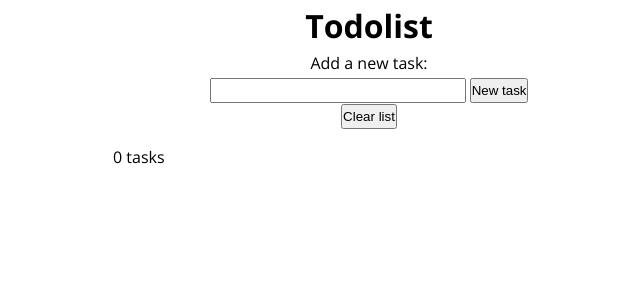
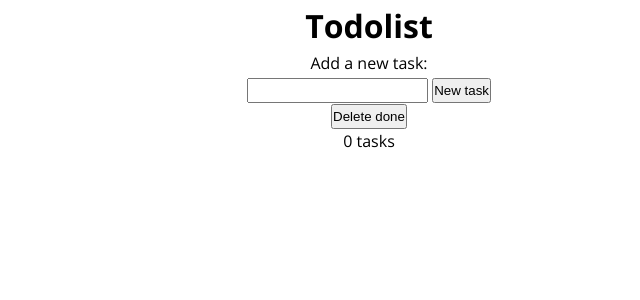
Before and after one commit to Hougesen/php-todolist, a PHP site: page / in a window 1280 px wide. Shown: the top 300 px of the page, without its empty margins (271-911 px from the left). Run offline with PHP 8.4, Linux system fonts and the light colour scheme; data that the repository does not hold is empty.

Commit message:
added a button to select which tasks to delete

```diff
--- a/includes/clearlist.inc.php
+++ b/includes/clearlist.inc.php
@@ -5,8 +5,8 @@ $sql_clear = "DELETE FROM tasks";
 
 if ($conn->query($sql_clear) === TRUE) {
     header("Location: ../index.php");
-
     echo "List cleared";
 } else {
+    header("Location: ../index.php");
     echo "Error: " . $sql_clear . "<br>" . $conn->error;
 }
--- a/includes/conn.inc.php
+++ b/includes/conn.inc.php
@@ -1,5 +1,5 @@
 <?php
-$serverName = "172.18.0.3";
+$serverName = "docker_mysql_1";
 $dbUsername = "root";
 $dbPassword = "docker";
 $dbName = "todolist";
--- a/includes/insert.inc.php
+++ b/includes/insert.inc.php
@@ -5,7 +5,7 @@ if (isset($_POST)) {
     $task = $_POST["taskInput"];
     $sql_insert = "INSERT INTO tasks (task) VALUES ('$task')";
 
-    if ($conn->query($sql_insert) === TRUE) {
+    if ($conn->query($sql_insert) === true) {
         header("Location: ../index.php");
     } else {
         echo "Error: " . $sql_insert . "<br>" . $conn->error;
--- a/includes/select.inc.php
+++ b/includes/select.inc.php
@@ -1,10 +1,12 @@
 <?php
-$sql_select = "SELECT task FROM tasks";
+
+$sql_select = "SELECT id, task FROM tasks";
 $result = $conn->query($sql_select);
 
 if ($result->num_rows > 0) {
     while ($row = $result->fetch_assoc()) {
-        echo "<li class='taskItem'>" . $row["task"]  . "</li>";
+        $id = $row["id"];
+        echo "<label class='taskItem'>" . "<input type='checkbox' name='$id' id='$id' value='$id'> " . $row["task"] . "</label>" . "<br>";
     }
 } else {
     echo "0 tasks";
--- a/index.php
+++ b/index.php
@@ -2,7 +2,6 @@
 require "./includes/conn.inc.php";
 
 ?>
-
 <!DOCTYPE html>
 <html lang="en">
 
@@ -11,7 +10,7 @@ require "./includes/conn.inc.php";
     <meta name="viewport" content="width=device-width, initial-scale=1.0" />
     <title>Todolist</title>
     <link rel="stylesheet" href="./styles/main.css" />
-    <script src="./scripts/app.js" defer></script>
+    <!--  <script src="./scripts/app.js" defer></script> -->
     <link href="https://fonts.googleapis.com/css2?family=Open+Sans:wght@400;700&display=swap" rel="stylesheet" />
 </head>
 
@@ -25,14 +24,13 @@ require "./includes/conn.inc.php";
                 <input type="text" id="taskInput" name="taskInput" />
                 <button type="submit">New task</button>
             </form>
-            <form action="./includes/clearlist.inc.php"> <button>Clear list</button>
+            <!--  <form action="./includes/clearlist.inc.php"> <button>Clear list</button>-->
             </form>
-        </div>
-        <div>
-
-            <ul class="taskList">
+            <form action="./includes/delete.inc.php" method="POST">
+                <button type="submit">Delete done</button>
+                <br>
                 <?php require "./includes/select.inc.php"; ?>
-            </ul>
+            </form>
         </div>
     </div>
 </body>
--- a/styles/main.css
+++ b/styles/main.css
@@ -34,8 +34,4 @@ html {
 ul li {
   margin-bottom: 1em;
 }
-
-input {
-  width: 50%;
-}
 /*# sourceMappingURL=main.css.map */
--- a/styles/main.scss
+++ b/styles/main.scss
@@ -37,7 +37,3 @@ ul {
     margin-bottom: 1em;
   }
 }
-
-input {
-  width: 50%;
-}
```
Also changed, not shown: includes/delete.inc.php (added, +14 -0 lines), README.md (added), 2 other files.
